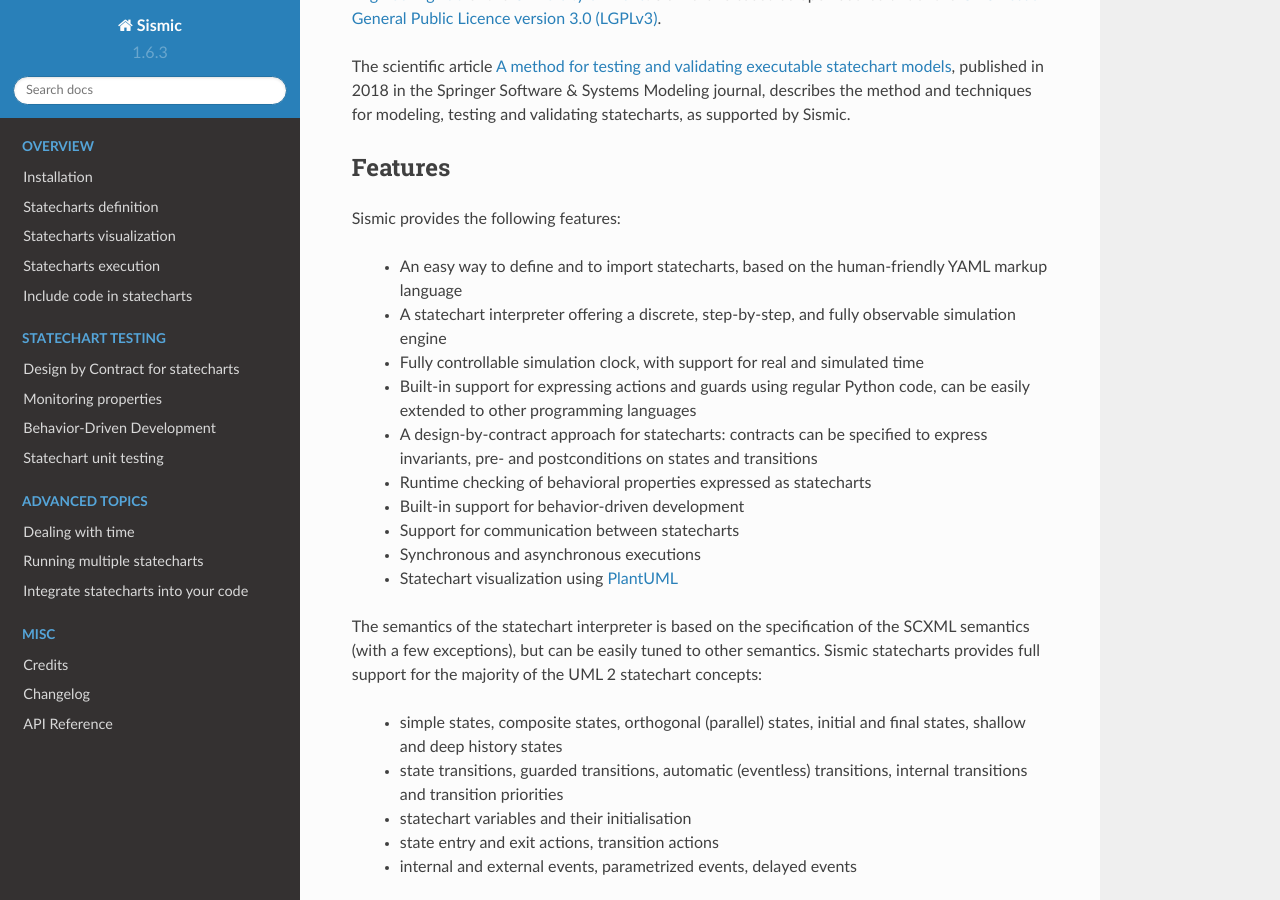
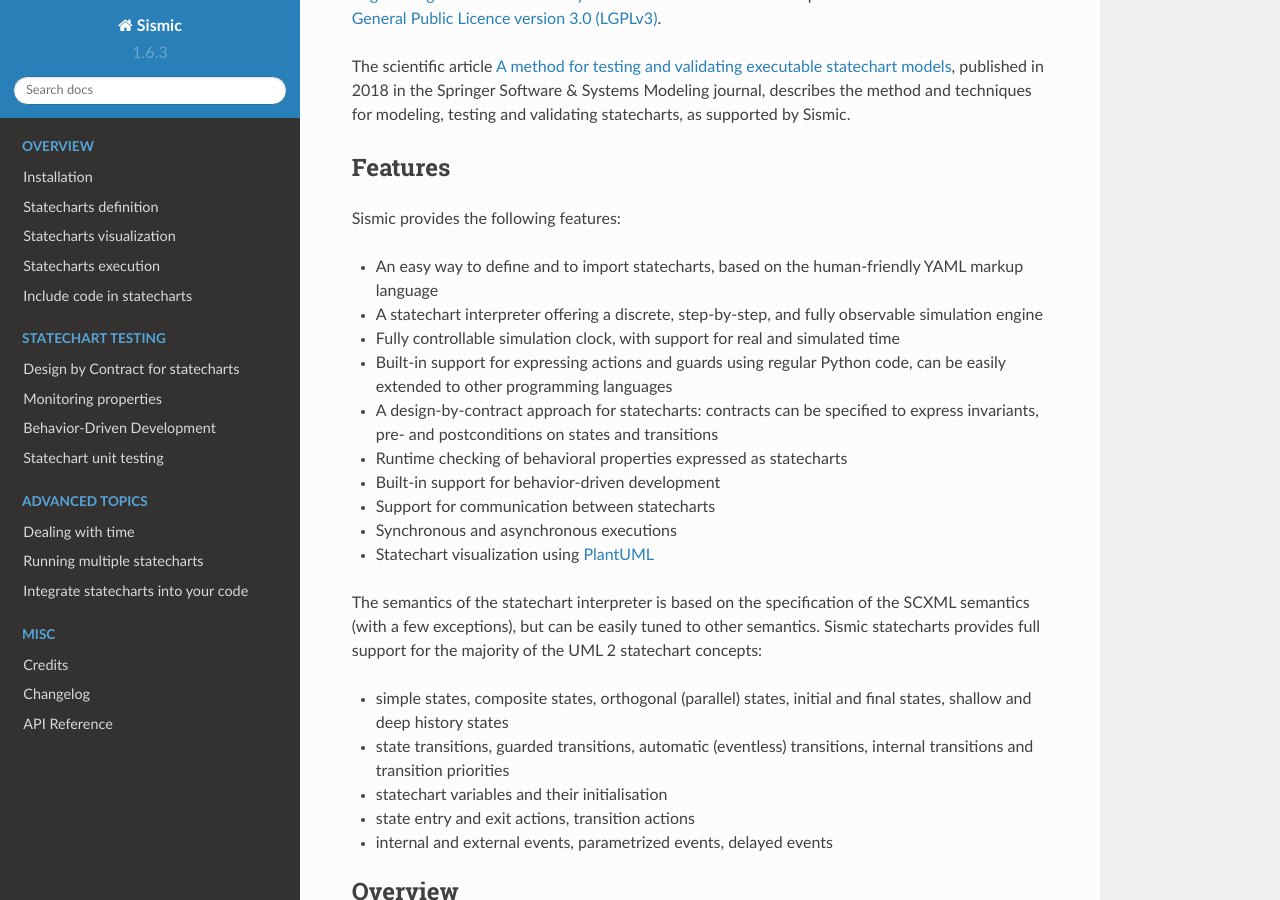
Before and after one commit to AlexandreDecan/sismic, a Sphinx documentation site: the page built from docs/index.rst, in a window 1280 px wide and 900 px high, scrolled down 469 px. Built offline with Sphinx 7.4.7 and the Read the Docs theme 2.0.0, drawn with Linux system fonts in a browser that asks for light colours.

Commit message:
really fix it

```diff
--- a/docs/index.rst
+++ b/docs/index.rst
@@ -31,27 +31,27 @@
 
 Sismic provides the following features:
 
- - An easy way to define and to import statecharts, based on the human-friendly YAML markup language
- - A statechart interpreter offering a discrete, step-by-step, and fully observable simulation engine
- - Fully controllable simulation clock, with support for real and simulated time
- - Built-in support for expressing actions and guards using regular Python code, can be easily extended to other programming languages
- - A design-by-contract approach for statecharts: contracts can be specified to express invariants, pre- and postconditions on states and transitions
- - Runtime checking of behavioral properties expressed as statecharts
- - Built-in support for behavior-driven development
- - Support for communication between statecharts
- - Synchronous and asynchronous executions
- - Statechart visualization using `PlantUML <http://www.plantuml.com/plantuml>`__
+* An easy way to define and to import statecharts, based on the human-friendly YAML markup language
+* A statechart interpreter offering a discrete, step-by-step, and fully observable simulation engine
+* Fully controllable simulation clock, with support for real and simulated time
+* Built-in support for expressing actions and guards using regular Python code, can be easily extended to other programming languages
+* A design-by-contract approach for statecharts: contracts can be specified to express invariants, pre- and postconditions on states and transitions
+* Runtime checking of behavioral properties expressed as statecharts
+* Built-in support for behavior-driven development
+* Support for communication between statecharts
+* Synchronous and asynchronous executions
+* Statechart visualization using `PlantUML <http://www.plantuml.com/plantuml>`__
 
 
 The semantics of the statechart interpreter is based on the specification of the SCXML semantics (with a few exceptions),
 but can be easily tuned to other semantics.
 Sismic statecharts provides full support for the majority of the UML 2 statechart concepts:
 
- - simple states, composite states, orthogonal (parallel) states, initial and final states, shallow and deep history states
- - state transitions, guarded transitions, automatic (eventless) transitions, internal transitions and transition priorities
- - statechart variables and their initialisation
- - state entry and exit actions, transition actions
- - internal and external events, parametrized events, delayed events
+* simple states, composite states, orthogonal (parallel) states, initial and final states, shallow and deep history states
+* state transitions, guarded transitions, automatic (eventless) transitions, internal transitions and transition priorities
+* statechart variables and their initialisation
+* state entry and exit actions, transition actions
+* internal and external events, parametrized events, delayed events
 
 
 .. toctree::
```
